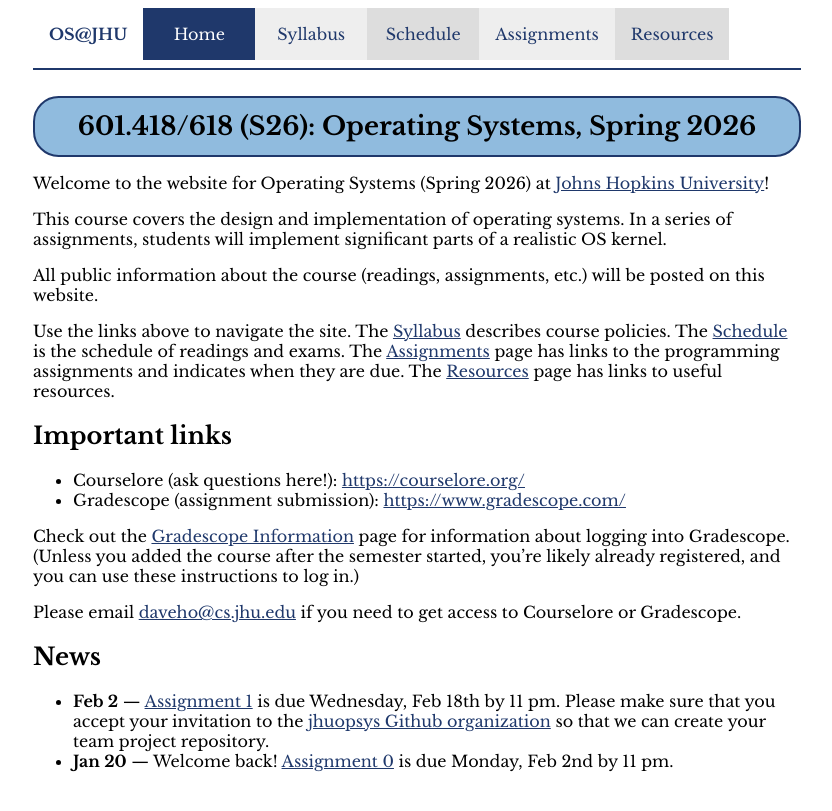
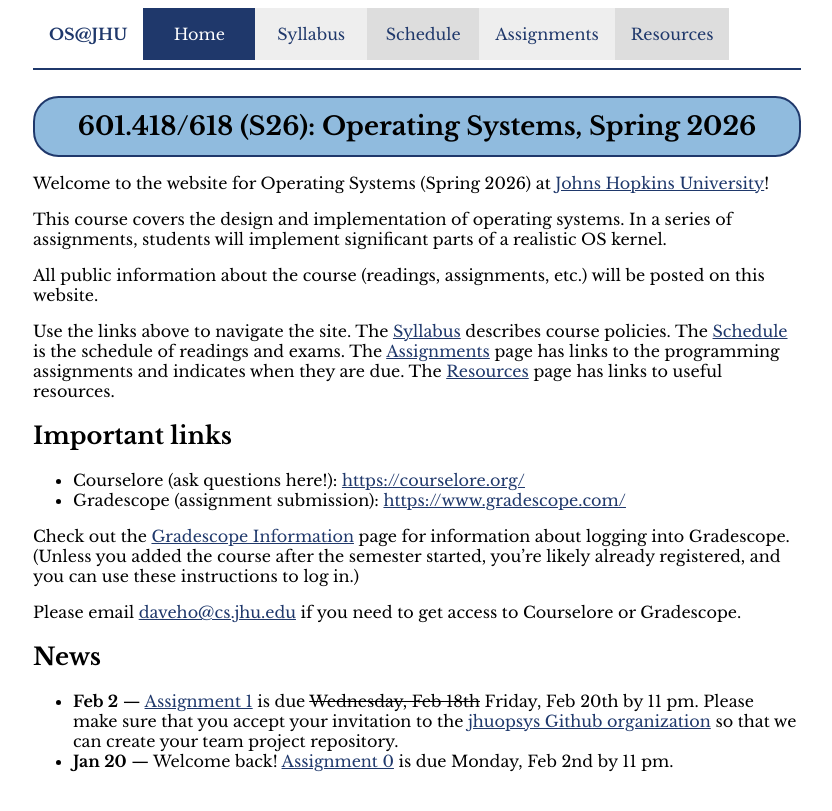
Before and after one commit to jhuopsys/spring2026, a Jekyll site: the page built from index.md, in a window 1280 px wide. Shown: the top 811 px of the page, without its empty margins (223-1055 px from the left). Built offline with Jekyll 4.4.1, drawn with Linux system fonts in a browser that asks for light colours.

```diff
--- a/index.md
+++ b/index.md
@@ -35,8 +35,9 @@
 
 ## News
 
-* **Feb 2** — [Assignment 1](assign/assign01.html) is due Wednesday,
-  Feb 18th by 11 pm. Please make sure that you accept your invitation
+* **Feb 2** — [Assignment 1](assign/assign01.html) is due <strike>Wednesday,
+  Feb 18th</strike> Friday, Feb 20th by 11 pm. Please make sure that you
+  accept your invitation
   to the [jhuopsys Github organization](https://github.com/jhuopsys)
   so that we can create your team project repository.
 * **Jan 20** — Welcome back! [Assignment 0](assign/assign00.html)
--- a/schedule.csv
+++ b/schedule.csv
@@ -7,7 +7,7 @@
 Feb 9,"Synchronization",lectures/lecture06.pdf,,"[Chapter 28](http://pages.cs.wisc.edu/~remzi/OSTEP/threads-locks.pdf), [Chapter 29](http://pages.cs.wisc.edu/~remzi/OSTEP/threads-locks-usage.pdf)",
 Feb 11,"Semaphores and Monitors",lectures/lecture07.pdf,,"[Chapter 30](http://pages.cs.wisc.edu/~remzi/OSTEP/threads-cv.pdf), [Chapter 31](http://pages.cs.wisc.edu/~remzi/OSTEP/threads-sema.pdf)"
 Feb 16,"Synchronization exercises",lectures/lecture08.pdf
-Feb 18,"Deadlock",lectures/lecture09.pdf,,"[Chapter 32](http://pages.cs.wisc.edu/~remzi/OSTEP/threads-bugs.pdf)","[A1](assign/assign01.html) due"
+Feb 18,"Deadlock",lectures/lecture09.pdf,,"[Chapter 32](http://pages.cs.wisc.edu/~remzi/OSTEP/threads-bugs.pdf)","[A1](assign/assign01.html) due Fri 2/20"
 Feb 23,"Virtual memory 1",lectures/lecture10.pdf,,"[Chapter 15](http://pages.cs.wisc.edu/~remzi/OSTEP/vm-mechanism.pdf), [Chapter 16](http://pages.cs.wisc.edu/~remzi/OSTEP/vm-segmentation.pdf),<br>[Chapter 17](http://pages.cs.wisc.edu/~remzi/OSTEP/vm-paging.pdf)"
 Feb 25,"Slack day/exam review",,,,
 Mar 2,"**Exam 1**, in class",
```
Also changed, not shown: assign/assign01.md (+1 -1 lines), assignments.md (+1 -1 lines), schedule.md (+1 -1 lines).
